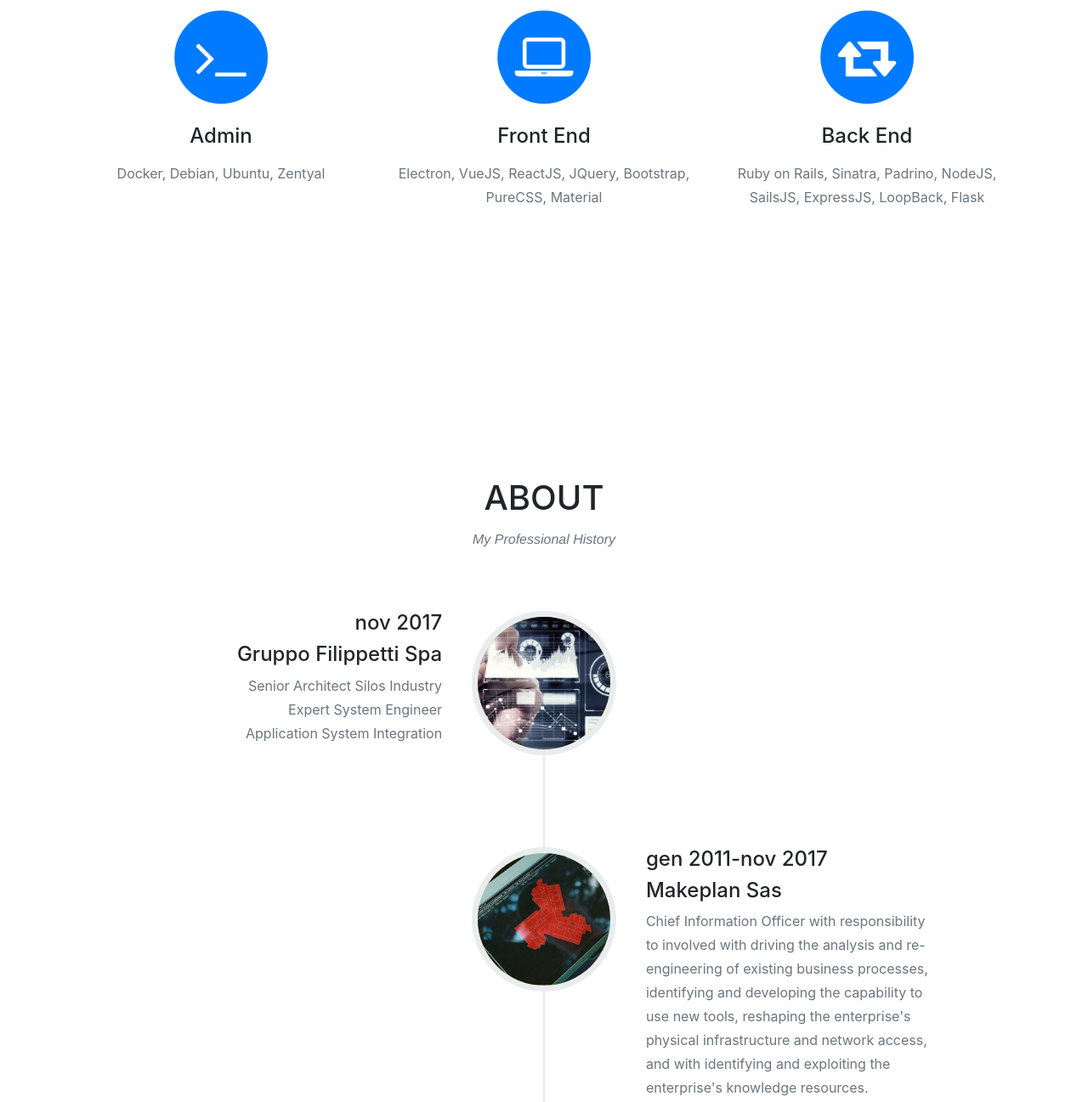
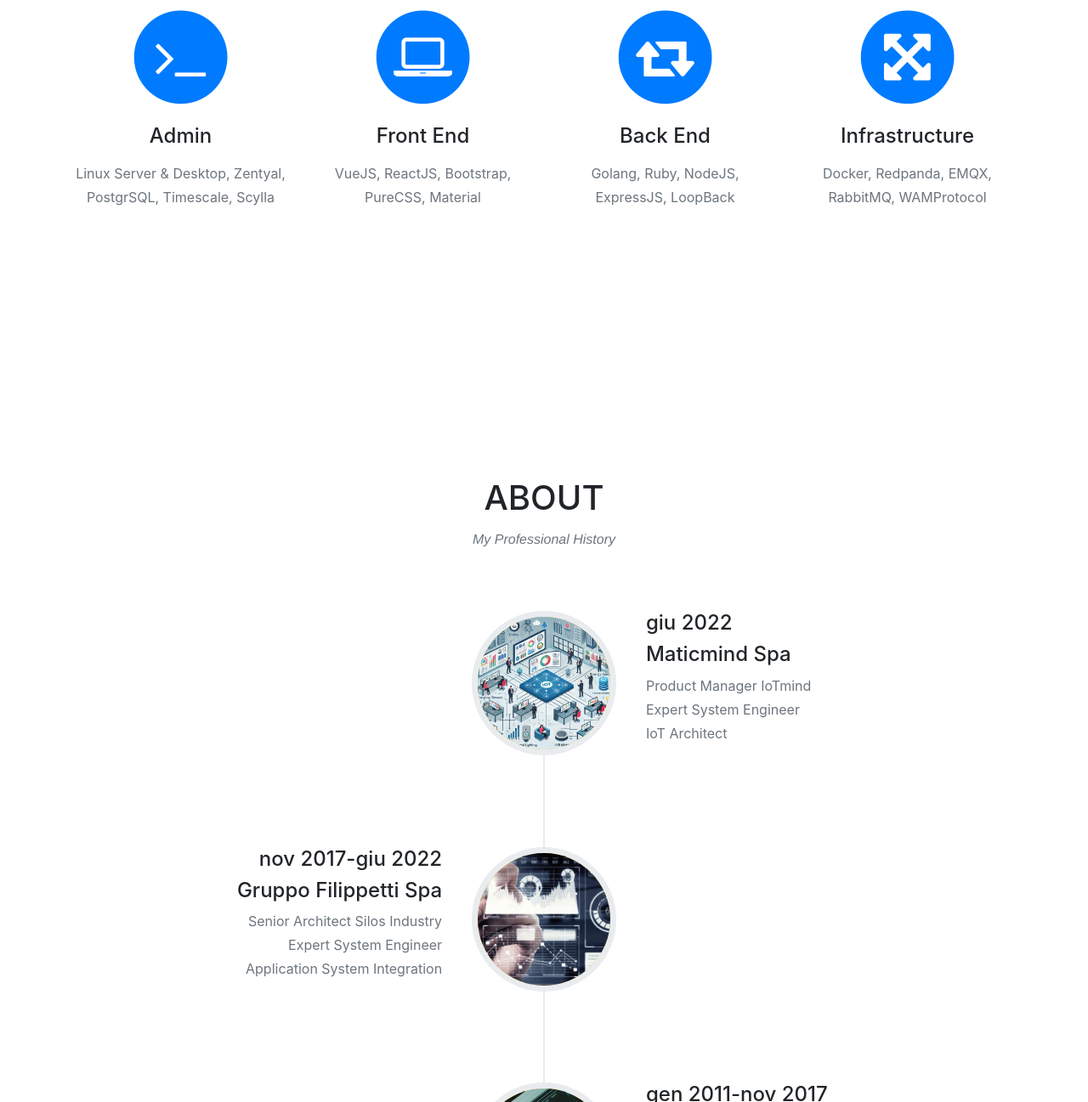
Before and after one commit to efremropelato/efremropelato.github.io, a website with bundled scripts: page index.html in a window 1280 px wide. Shown: the part 1107-2404 px from the top of the page at 85% size. Built offline with nearby package versions, Linux system fonts and the light colour scheme; a web font is replaced by a local one.

Commit message:
update info

```diff
--- a/index.html
+++ b/index.html
@@ -78,29 +78,37 @@
           </div>
         </div>
         <div class="row text-center">
-          <div class="col-md-4">
+          <div class="col-md-3">
             <span class="fa-stack fa-4x">
               <i class="fa fa-circle fa-stack-2x text-primary"></i>
               <i class="fa fa-terminal fa-stack-1x fa-inverse"></i>
             </span>
             <h4 class="service-heading">Admin</h4>
-            <p class="text-muted">Docker, Debian, Ubuntu, Zentyal </p>
+            <p class="text-muted"> Linux Server & Desktop, Zentyal, PostgrSQL, Timescale, Scylla </p>
           </div>
-          <div class="col-md-4">
+          <div class="col-md-3">
             <span class="fa-stack fa-4x">
               <i class="fa fa-circle fa-stack-2x text-primary"></i>
               <i class="fa fa-laptop fa-stack-1x fa-inverse"></i>
             </span>
             <h4 class="service-heading">Front End</h4>
-            <p class="text-muted">Electron, VueJS, ReactJS, JQuery, Bootstrap, PureCSS, Material</p>
+            <p class="text-muted">VueJS, ReactJS, Bootstrap, PureCSS, Material</p>
           </div>
-          <div class="col-md-4">
+          <div class="col-md-3">
             <span class="fa-stack fa-4x">
               <i class="fa fa-circle fa-stack-2x text-primary"></i>
               <i class="fa fa-retweet fa-stack-1x fa-inverse"></i>
             </span>
             <h4 class="service-heading">Back End</h4>
-            <p class="text-muted">Ruby on Rails, Sinatra, Padrino, NodeJS, SailsJS, ExpressJS, LoopBack, Flask</p>
+            <p class="text-muted">Golang, Ruby, NodeJS, ExpressJS, LoopBack</p>
+          </div>
+          <div class="col-md-3">
+            <span class="fa-stack fa-4x">
+              <i class="fa fa-circle fa-stack-2x text-primary"></i>
+              <i class="fa fa-arrows-alt fa-stack-1x fa-inverse"></i>
+            </span>
+            <h4 class="service-heading">Infrastructure</h4>
+            <p class="text-muted">Docker, Redpanda, EMQX, RabbitMQ, WAMProtocol</p>
           </div>
         </div>
       </div>
@@ -218,13 +226,27 @@
         <div class="row">
           <div class="col-lg-12">
             <ul class="timeline">
+              <li class="timeline-inverted">
+                <div class="timeline-image">
+                  <img class="rounded-circle img-fluid" src="img/about/maticmind.jpg" alt="">
+                </div>
+                <div class="timeline-panel">
+                  <div class="timeline-heading">
+                    <h4>giu 2022</h4>
+                    <h4 class="subheading">Maticmind Spa</h4>
+                  </div>
+                  <div class="timeline-body">
+                    <p class="text-muted">Product Manager IoTmind <br/> Expert System Engineer <br/> IoT Architect</p>
+                  </div>
+                </div>
+              </li>
               <li>
                 <div class="timeline-image">
                   <img class="rounded-circle img-fluid" src="img/about/filippetti.jpg" alt="">
                 </div>
                 <div class="timeline-panel">
                   <div class="timeline-heading">
-                    <h4>nov 2017</h4>
+                    <h4>nov 2017-giu 2022</h4>
                     <h4 class="subheading">Gruppo Filippetti Spa</h4>
                   </div>
                   <div class="timeline-body">
@@ -242,7 +264,7 @@
                     <h4 class="subheading">Makeplan Sas</h4>
                   </div>
                   <div class="timeline-body">
-                    <p class="text-muted">Chief Information Officer with responsibility to involved with driving the analysis and re-engineering of existing business processes, identifying and developing the capability to use new tools, reshaping the enterprise's physical infrastructure and network access, and with identifying and exploiting the enterprise's knowledge resources.</p>
+                    <p class="text-muted">Chief Information Officer<br/> Expert System Engineer </p>
                   </div>
                 </div>
               </li>
@@ -256,7 +278,7 @@
                     <h4 class="subheading">REnovation Srl ]Openpl@n[</h4>
                   </div>
                   <div class="timeline-body">
-                    <p class="text-muted">Chief Technical Officer and Consulting Manager for Design and develop the Computerized Maintenance Management System for Building environment and Facility process</p>
+                    <p class="text-muted">Chief Technical Officer <br/> Consulting Manager </p>
                   </div>
                 </div>
               </li>
@@ -270,7 +292,7 @@
                     <h4 class="subheading">Rigamonti Francesco Spa</h4>
                   </div>
                   <div class="timeline-body">
-                    <p class="text-muted">Followed the development of new business division for Real Estate Assets Management and ERP Implementation</p>
+                    <p class="text-muted">Consultancy for Real Estate Assets Management and ERP Implementation</p>
                   </div>
                 </div>
               </li>
@@ -284,7 +306,7 @@
                     <h4 class="subheading">buildingSMART International</h4>
                   </div>
                   <div class="timeline-body">
-                    <p class="text-muted">Chief Technical Secretariat - c/o Dipartimento B.E.S.T. - Politecnico di Milano</p>
+                    <p class="text-muted">Chief Technical Secretariat - c/o Politecnico di Milano</p>
                   </div>
                 </div>
               </li>
@@ -475,7 +497,7 @@
       <div class="container">
         <div class="row">
           <div class="col-md-4">
-            <span class="copyright">Copyright &copy; Efrem Ropelato 2018</span>
+            <span class="copyright">Copyright &copy; Efrem Ropelato 2024</span>
           </div>
           <div class="col-md-4">
             <ul class="list-inline social-buttons">
```
Also changed, not shown: img/about/maticmind.jpg (added), 1 other file.
